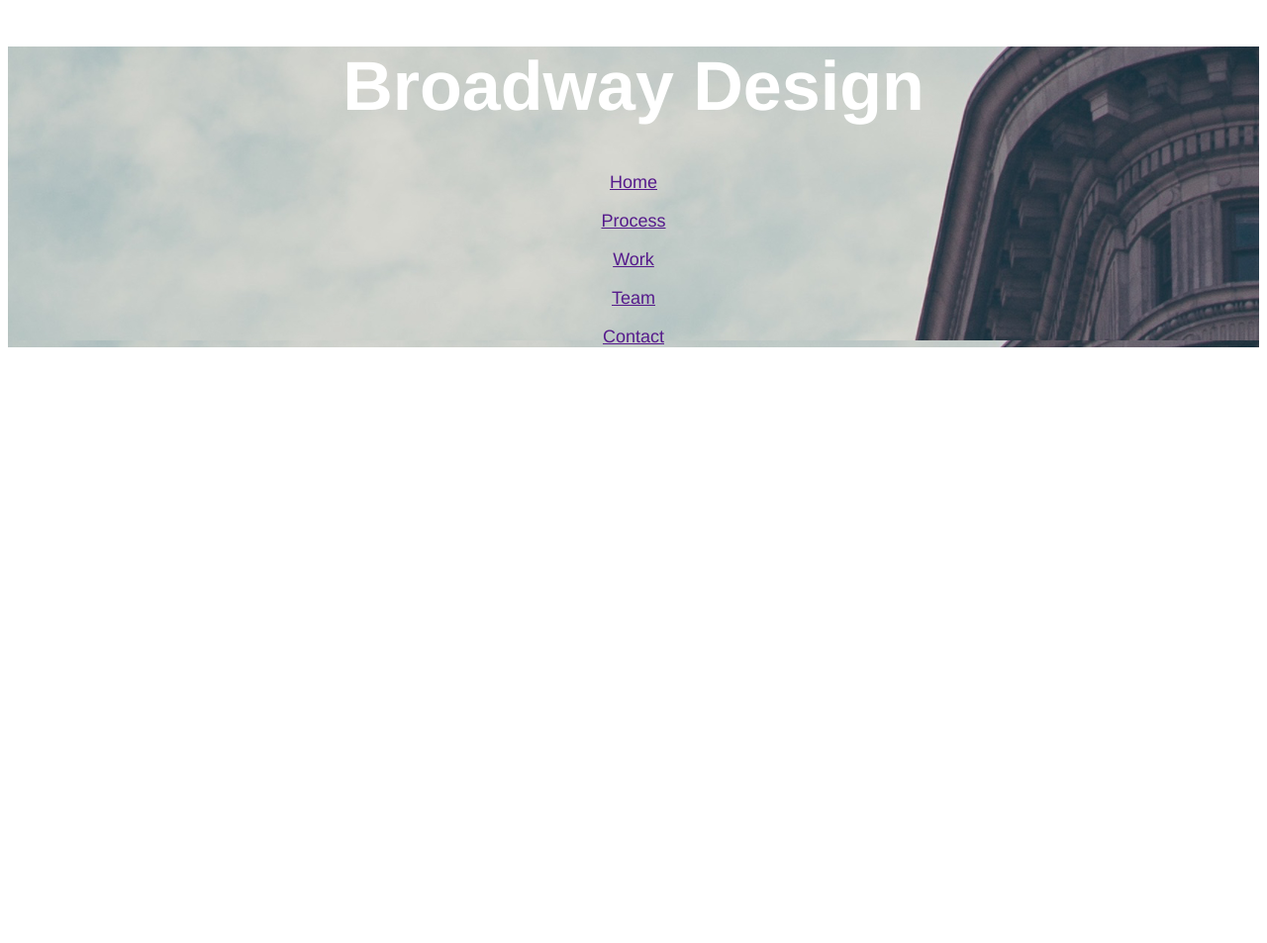
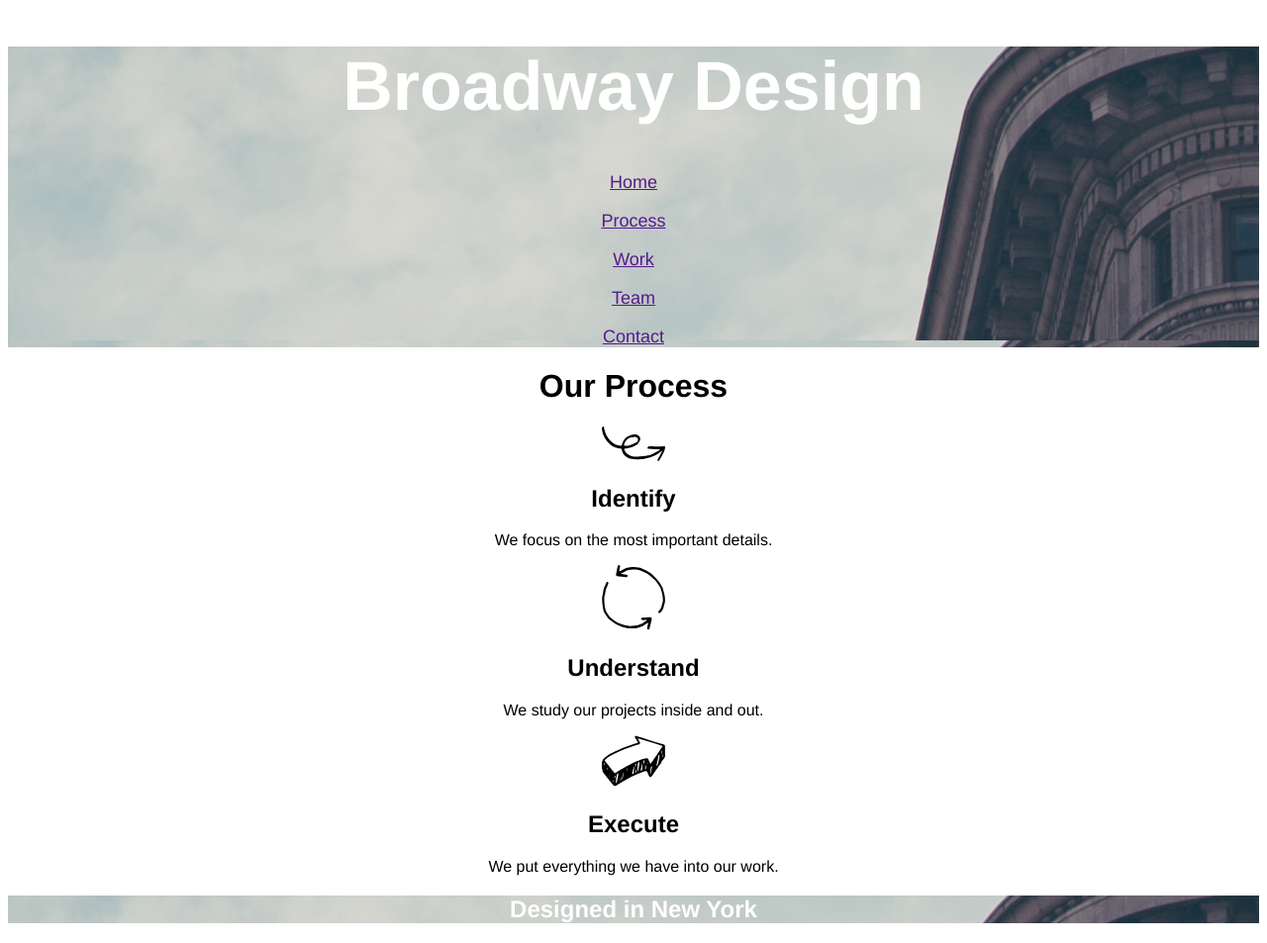
Before and after one commit to esalce/Broadway, a plain HTML site: page index.html in a window 1280 px wide. Shown: the whole page at 99% size. Before the commit the page ends 800 px from the top, so only its background shows below. Drawn offline with Linux system fonts and the light colour scheme.

Commit message:
Add Second Header

```diff
--- a/index.html
+++ b/index.html
@@ -18,5 +18,25 @@
     <p><a class="btn-nav" href="">Contact</a></p>
   </div>
 
+  <div class="process">
+    <h1>Our Process</h1>
+    <img src="./resources/images/identify.svg" alt="">
+    <h2>Identify</h2>
+    <p>We focus on the most important details.</p>
+
+    <img src="./resources/images/understand.svg" alt="">
+    <h2>Understand</h2>
+    <p>We study our projects inside and out.</p>
+
+    <img src="./resources/images/execute.svg" alt="">
+    <h2>Execute</h2>
+    <p>We put everything we have into our work.</p>
+  </div>
+
+  <div class="divider">
+    <h2>Designed in New York</h2>
+  </div>
+
+
 </body>
 </html>
--- a/resources/css/style.css
+++ b/resources/css/style.css
@@ -16,3 +16,13 @@ h1, h2, h3{
 .hero h1{
   font-size: 70px;
 }
+
+.divider{
+  background-image: url("../images/the-flatiron-building.png");
+  text-align: center;
+  color: white;
+}
+
+.process{
+  text-align: center;
+}
```
